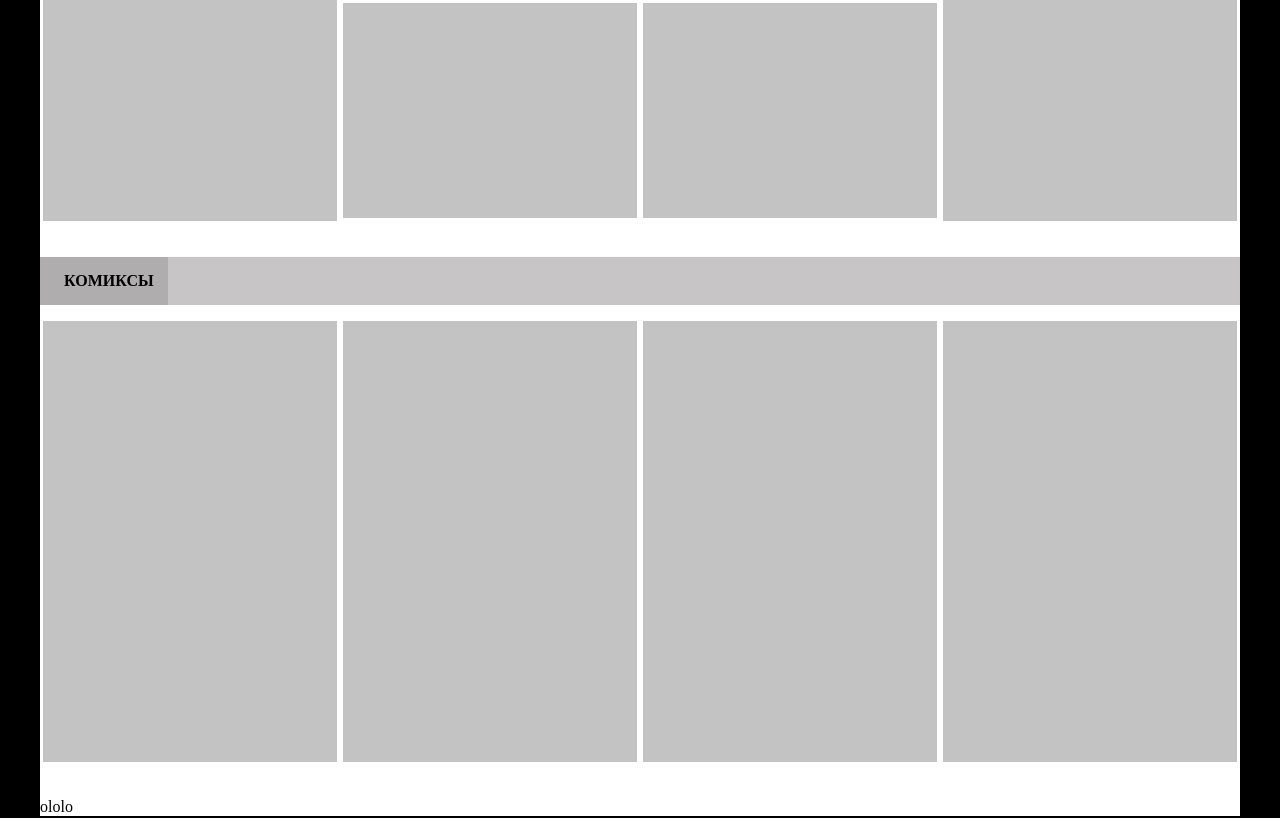
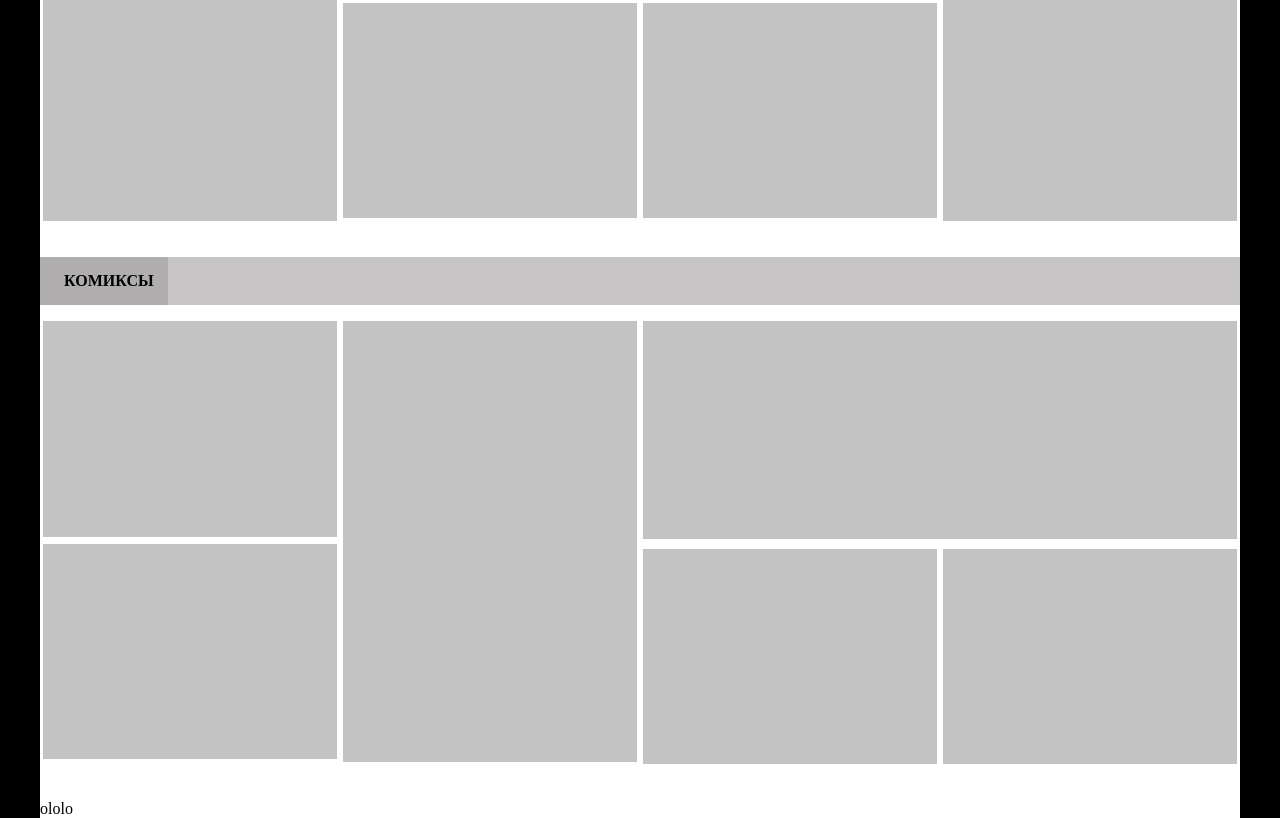
Before and after one commit to vitali-usik-awesome/borodatosUItest, a plain HTML site: page index.html in a window 1280 px wide. Shown: the part 930-1748 px from the top of the page. Drawn offline with nearby package versions, Linux system fonts and the light colour scheme.

Commit message:
[feature011] comics content demo without refactoring

```diff
--- a/css/style.css
+++ b/css/style.css
@@ -95,7 +95,18 @@ nav {height: 40px; width: 100%; background: #fff; font-size: 1.2em; font-weight:
 		.comics_column a:hover {text-decoration: underline;}
 		.comics_column a img {max-width: 100%;}
 
+		.comics_column .column2 {height: 100%; width: 100%; max-height: 224px; margin-bottom: 1%;}
+		.comics_column .column2 a img {max-width: 100%;}
+		.comics_column .column2:last-child {margin-bottom: 0%;}
 
+		.comics_column_big {display: block; position: relative; float: left; width: 49.5%; padding: 0 0.25%; height: 100%;}
+		.comics_column_big .column2hor {height: 100%; width: 100%; max-height: 224px; margin-bottom: 1%; overflow: hidden;}
+		.comics_column_big .column2hor a img {max-width: 100%;}
+		.comics_column_big .column2hor:last-child {margin-bottom: 0%;}
+
+		.comics_column_big .column2hor .culumn2hor_small {float: left; height: 100%; width: 49.5%; max-height: 224px; max-width: 296px; margin-right: 1%;}
+		.comics_column_big .column2hor .culumn2hor_small a img {max-width: 100%;}
+		.comics_column_big .column2hor .culumn2hor_small:last-child {margin-right: 0%;}
 
 
 
--- a/index.html
+++ b/index.html
@@ -160,24 +160,45 @@
 					</div>
 					<div class="comics_content">
 						<div class="comics_column">
-							<a href="#">
-								<img src="img/music01.png" />
-							</a>
+							<div class="column2">
+								<a href="#">
+									<img src="img/music02.png" />
+								</a>
+							</div>
+							<div class="column2">
+								<a href="#">
+									<img src="img/music02.png" />
+								</a>
+							</div>
 						</div>
 						<div class="comics_column">
 							<a href="#">
 								<img src="img/music01.png" />
 							</a>
 						</div>
-						<div class="comics_column">
+						<!-- <div class="comics_column">
 							<a href="#">
 								<img src="img/music01.png" />
 							</a>
-						</div>
-						<div class="comics_column">
-							<a href="#">
-								<img src="img/music01.png" />
-							</a>
+						</div> -->
+						<div class="comics_column_big">
+							<div class="column2hor">
+								<a href="#">
+									<img src="img/music03.png" />
+								</a>
+							</div>
+							<div class="column2hor">
+								<div class="culumn2hor_small">
+									<a href="#">
+										<img src="img/music02.png" />
+									</a>
+								</div>
+								<div class="culumn2hor_small">
+									<a href="#">
+										<img src="img/music02.png" />
+									</a>
+								</div>
+							</div>
 						</div>
 					</div>
 				</div>
```
Also changed, not shown: img/music03.png (added).
